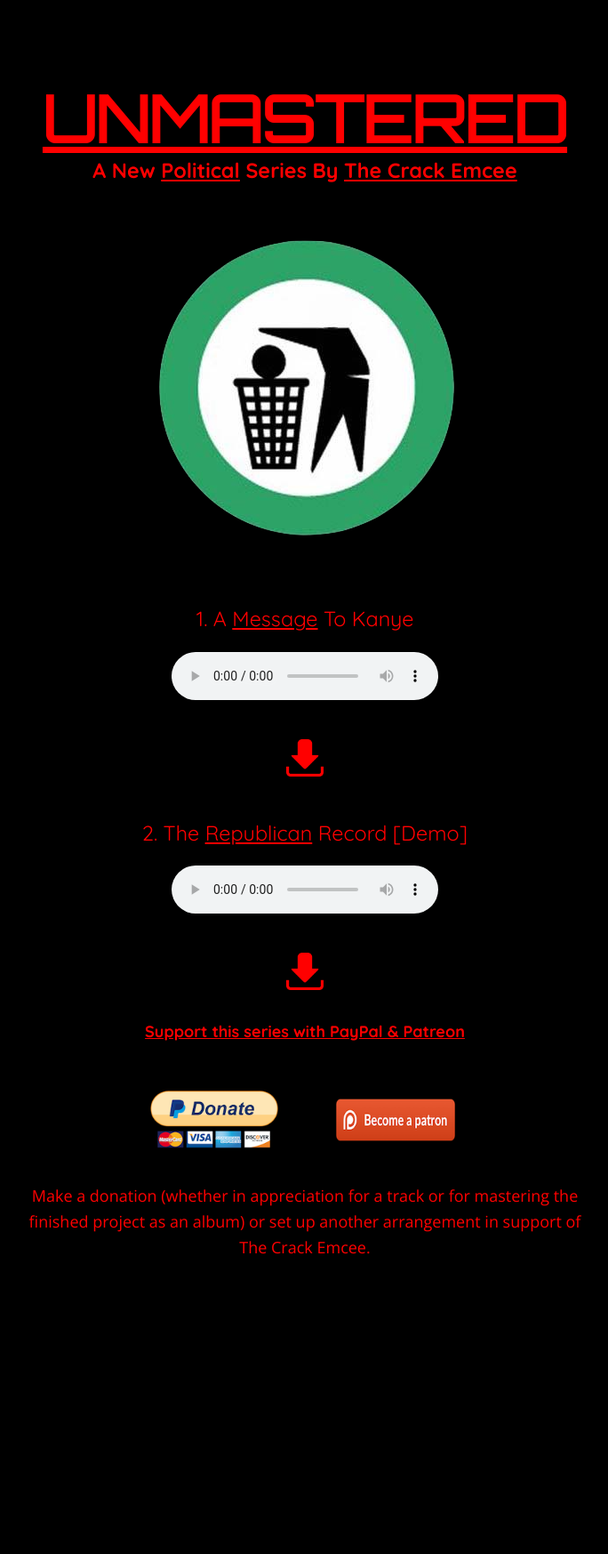
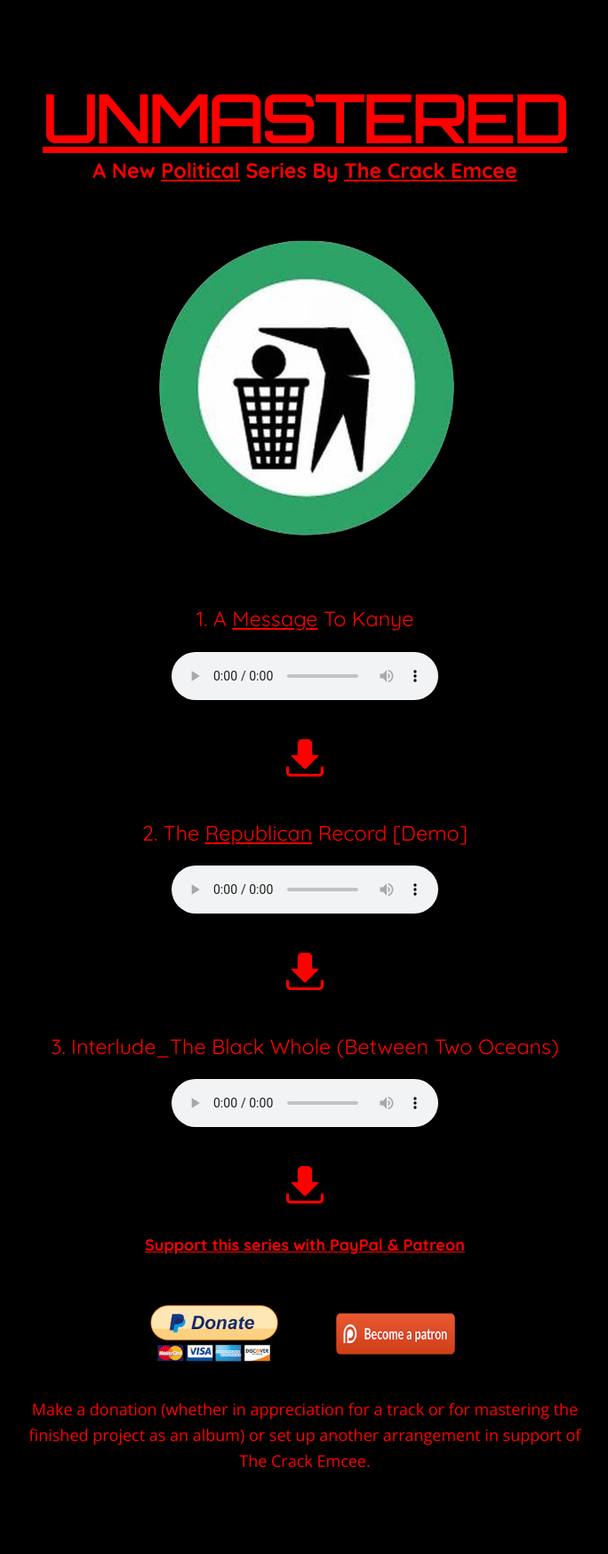
Before and after one commit to esotericplutocrat/thecrackemcee.github.io, a Jekyll site: the page built from index.md, in a window 1280 px wide. Shown: the whole page at 89% size, without its empty margins (297-981 px from the left). Built offline with Jekyll 4.4.1, drawn with Linux system fonts in a browser that asks for light colours; nearby versions of some CDN libraries; some web fonts are replaced; before the commit the page ends 1506 px from its top, so only the background shows below that.

Commit message:
3rd song Interlude

```diff
--- a/index.md
+++ b/index.md
@@ -49,6 +49,17 @@ layout: default
 <img src="images/download.png" align='center' height="42" width="42">
 </a>
 
+<h2> 3. Interlude_The Black Whole (Between Two Oceans)</h2>
+
+<audio controls>
+  <source src="music/interlude.mp3" type="audio/mpeg">
+  <source src="music/interlude.ogg" type="audio/ogg">
+</audio>
+
+<a href="music/interlude.mp3" download>
+<img src="images/download.png" align='center' height="42" width="42">
+</a>
+
 
 <h4><a href="https://www.breitbart.com/big-hollywood/2013/05/12/conservative-art-progressives-attack/"><u>Support this series with PayPal & Patreon </u></a></h4>
 
```
